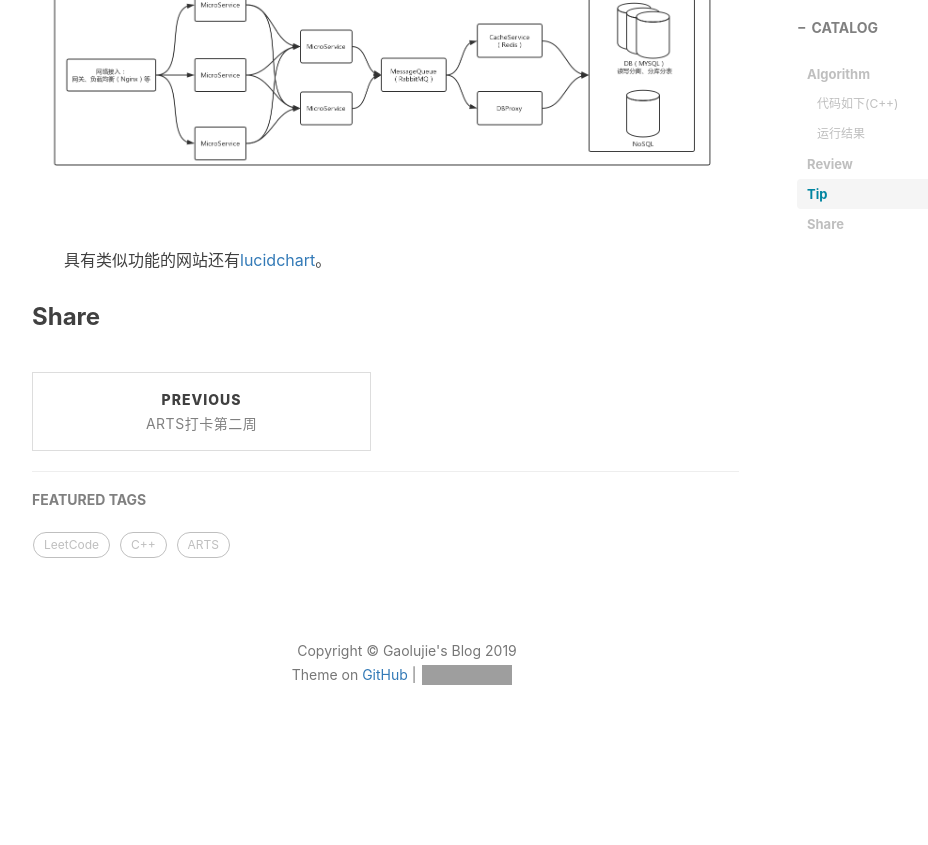
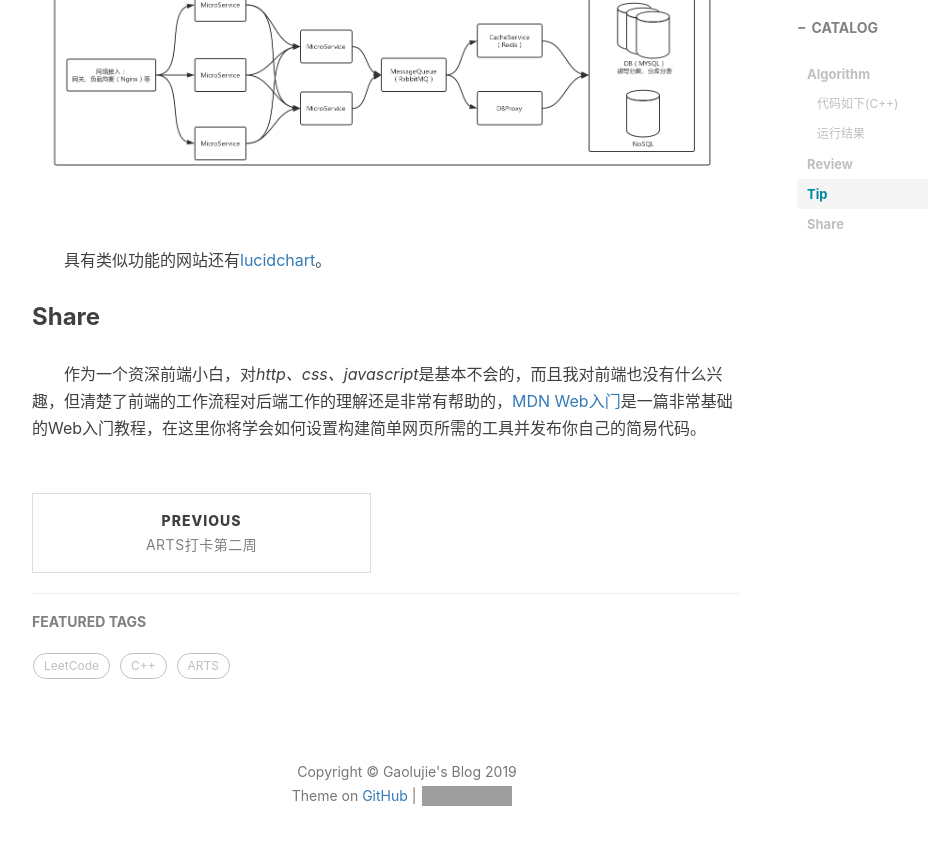
Before and after one commit to gaolujie365/gaolujie365.github.io, a Jekyll site: the page built from _posts/2019-04-19-ARTS打卡第三周.md, in a window 1280 px wide and 900 px high, scrolled down 1189 px. Shown: the top 845 px of the window, without its empty margins (233-1161 px from the left). Built offline with Jekyll 4.4.1, drawn with Linux system fonts in a browser that asks for light colours; nearby versions of some CDN libraries; comment, search, counter and statistics services are not loaded; before the commit the page ends 1968 px from its top, so only the background shows below that; grey boxes are pictures that could not be loaded.

Commit message:
Update 2019-04-19-ARTS打卡第三周.md

```diff
--- a/_posts/2019-04-19-ARTS打卡第三周.md
+++ b/_posts/2019-04-19-ARTS打卡第三周.md
@@ -40,3 +40,5 @@ tags:
 &emsp;&emsp;具有类似功能的网站还有[lucidchart](https://www.lucidchart.com/)。
 
 ### Share
+
+&emsp;&emsp;作为一个资深前端小白，对*http、css、javascript*是基本不会的，而且我对前端也没有什么兴趣，但清楚了前端的工作流程对后端工作的理解还是非常有帮助的，[MDN Web入门](https://developer.mozilla.org/zh-CN/docs/Learn/Getting_started_with_the_web)是一篇非常基础的Web入门教程，在这里你将学会如何设置构建简单网页所需的工具并发布你自己的简易代码。
```
